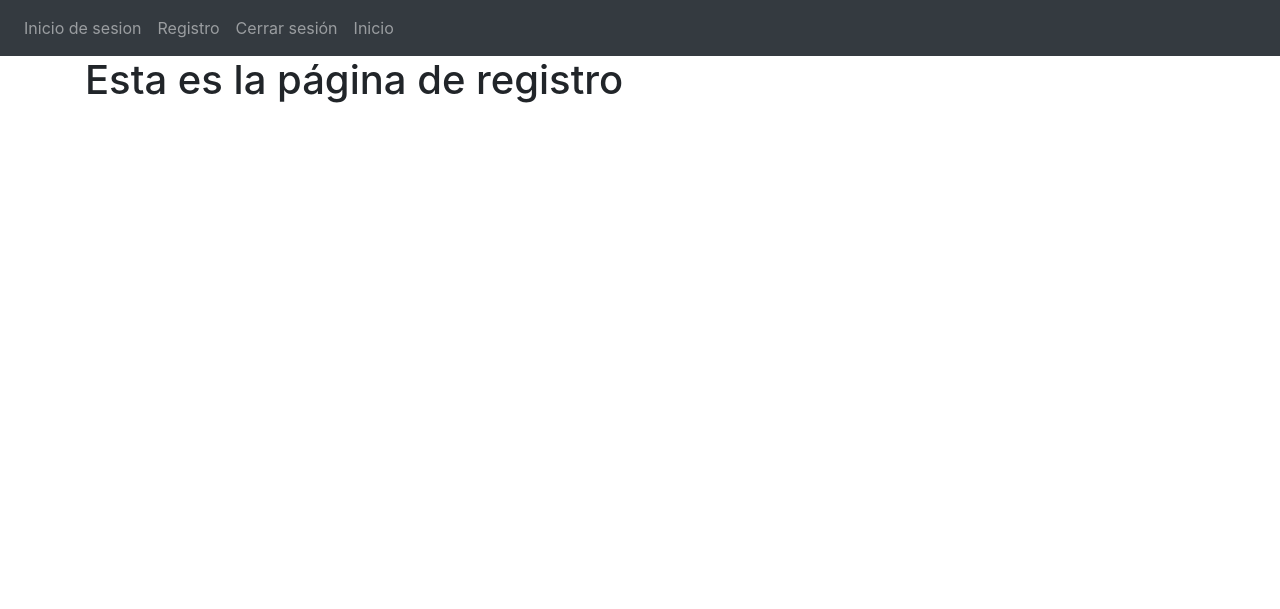
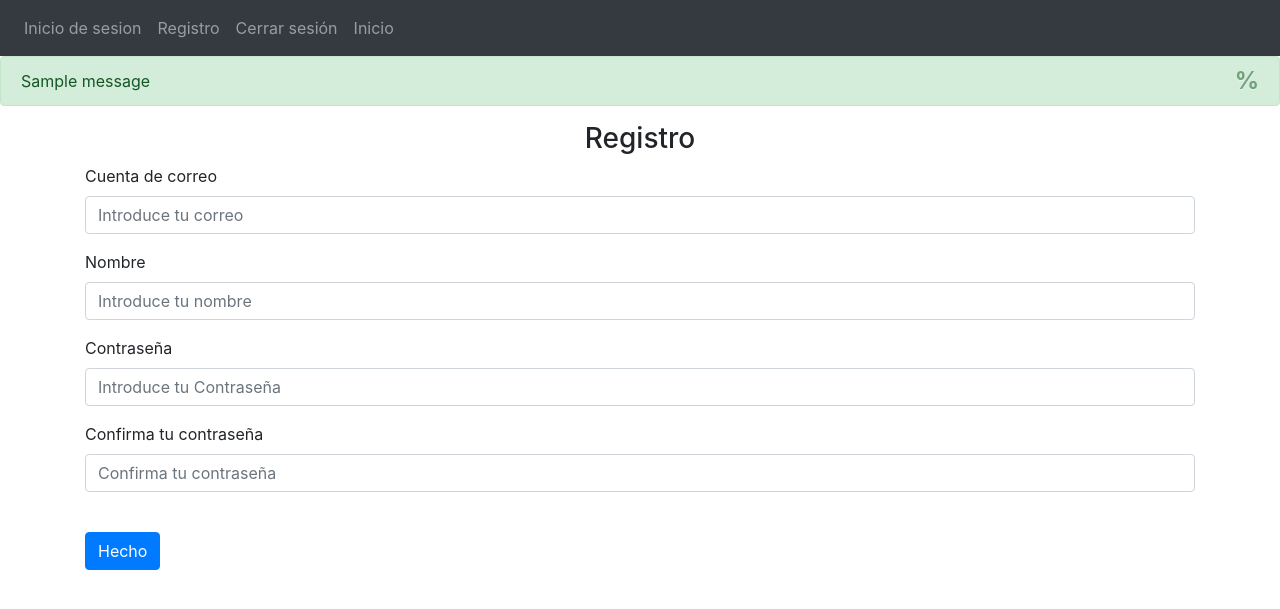
Before and after one commit to Durruuti/Python_Web_Flask, a Flask app: page /sign-up in a window 1280 px wide. Shown: the top 609 px of the page. Run offline with Flask 3, Linux system fonts and the light colour scheme; one stand-in notice (Sample message) is shown; some libraries are stand-ins or nearby versions.

Commit message:
Add files via upload

```diff
--- a/website/auth.py
+++ b/website/auth.py
@@ -1,15 +1,32 @@
-from flask import Blueprint, render_template
+from flask import Blueprint, render_template, request, flash
 
 auth = Blueprint("auth", __name__)
 
-@auth.route("/login")
+@auth.route("/login", methods=["GET", "POST"])
 def login():
-    return render_template("login.html", boolean="False")
+    return render_template("login.html", boolean=True)
 
 @auth.route("/logout")
 def logout():
     return "<h1>Cerrar sesión</h1>"
 
-@auth.route("/sign-up")
+@auth.route("/sign-up", methods=["GET", "POST"])
 def signup():
+    if request.method == "POST":
+        email = request.form.get("email")
+        firstName = request.form.get("firstName")
+        password1 = request.form.get("password1")
+        password2 = request.form.get("password2")
+
+        if len(email) < 4:
+            flash("El correo tiene que ser mayor que 3 caracteres", category="error")
+        elif len(firstName) < 2:
+            flash("El nombre tiene que ser mayor que 1 caracteres", category="error")
+        elif password1 != password2:
+            flash("La contraseña no coincide", category="error")
+        elif len(password1) < 7:
+            flash("La contraseña mínimo tiene que tener 7 caracteres", category="error")
+        else:
+            flash("¡Cuenta creada!", category="success")
+            # añadir usuario a base de datos
     return render_template("sign-up.html")
--- a/website/templates/base.html
+++ b/website/templates/base.html
@@ -33,14 +33,37 @@
             </div>
         </nav>
 
+        <!-- CREACIÓN DE LA ALERTA TANTO DE FALLO COMO DE ACIERTO -->
+        {% with messages = get_flashed_messages(with_categories=true) %}
+        {% if messages %}
+          {% for category, message in messages %}
+          {% if category == "error" %}
+          <div class="alert alert-danger alert-dismissible fade show" role="alert">
+            {{ message }}
+            <button type="button" class="close" data-dismiss="alert">
+              <span aria-hidden="true">
+              %times;
+              </span>
+            </button>
+          </div>
+          {% else %}
+          <div class="alert alert-success alert-dismissible fade show" role="alert">
+            {{ message }}
+            <button type="button" class="close" data-dismiss="alert">
+              <span aria-hidden="true">
+              %
+              </span>
+            </button>
+          </div>
+          {% endif %}
+          {% endfor %}
+        {% endif %}
+        {% endwith %}
+
         <div class="container">
             {% block content %}
             {% endblock %}
         </div>
-
-
-
-
 
         <script
         src="https://code.jquery.com/jquery-3.2.1.slim.min.js"
--- a/website/templates/sign-up.html
+++ b/website/templates/sign-up.html
@@ -1,5 +1,28 @@
 {% extends "base.html" %} {% block title %}Registro{% endblock %}
 
 {% block content %}
-<h1>Esta es la página de registro</h1>
+
+    <form method="POST">
+        <h3 align="center"> Registro </h3>
+        <div class="form-group">
+            <label for="email">Cuenta de correo</label>
+            <input type="email" class="form-control" id="email" name="email" placeholder="Introduce tu correo">
+        </div>
+        <div class="form-group">
+            <label for="firstName">Nombre</label>
+            <input type="text" class="form-control" id="firstName" name="firstName" placeholder="Introduce tu nombre">
+        </div>
+        <div class="form-group">
+            <label for="password1">Contraseña</label>
+            <input type="password" class="form-control" id="password1" name="password1" placeholder="Introduce tu Contraseña">
+        </div>
+        <div class="form-group">
+            <label for="password2">Confirma tu contraseña</label>
+            <input type="password" class="form-control" id="password2" name="password2" placeholder="Confirma tu contraseña">
+        </div>
+        <br>
+        <button type="submit" class="btn btn-primary">Hecho</button>
+    </form>
+
+
 {% endblock %}
```
Also changed, not shown: website/templates/login.html (+13 -4 lines).
